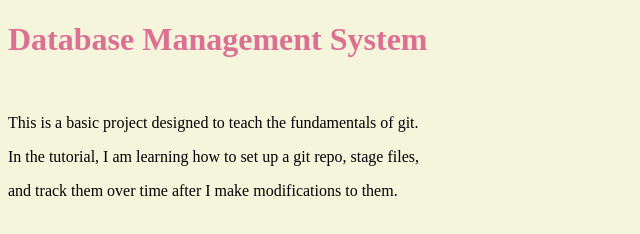
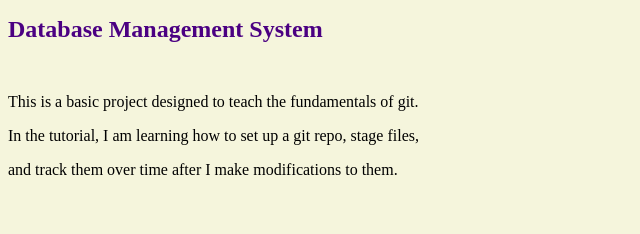
Before and after one commit to JoshNyeCS/dbProject, a plain HTML site: page index.html in a window 1280 px wide. Shown: the whole page, without its empty margins (0-640 px from the left). Drawn offline with Linux system fonts and the light colour scheme.

Commit message:
Updated page styling

```diff
--- a/bluestyle.css
+++ b/bluestyle.css
@@ -1,5 +1,6 @@
 h1 {
-    color: palevioletred
+    color: indigo;
+    font-size: x-large;
 }
 
 body {
```
